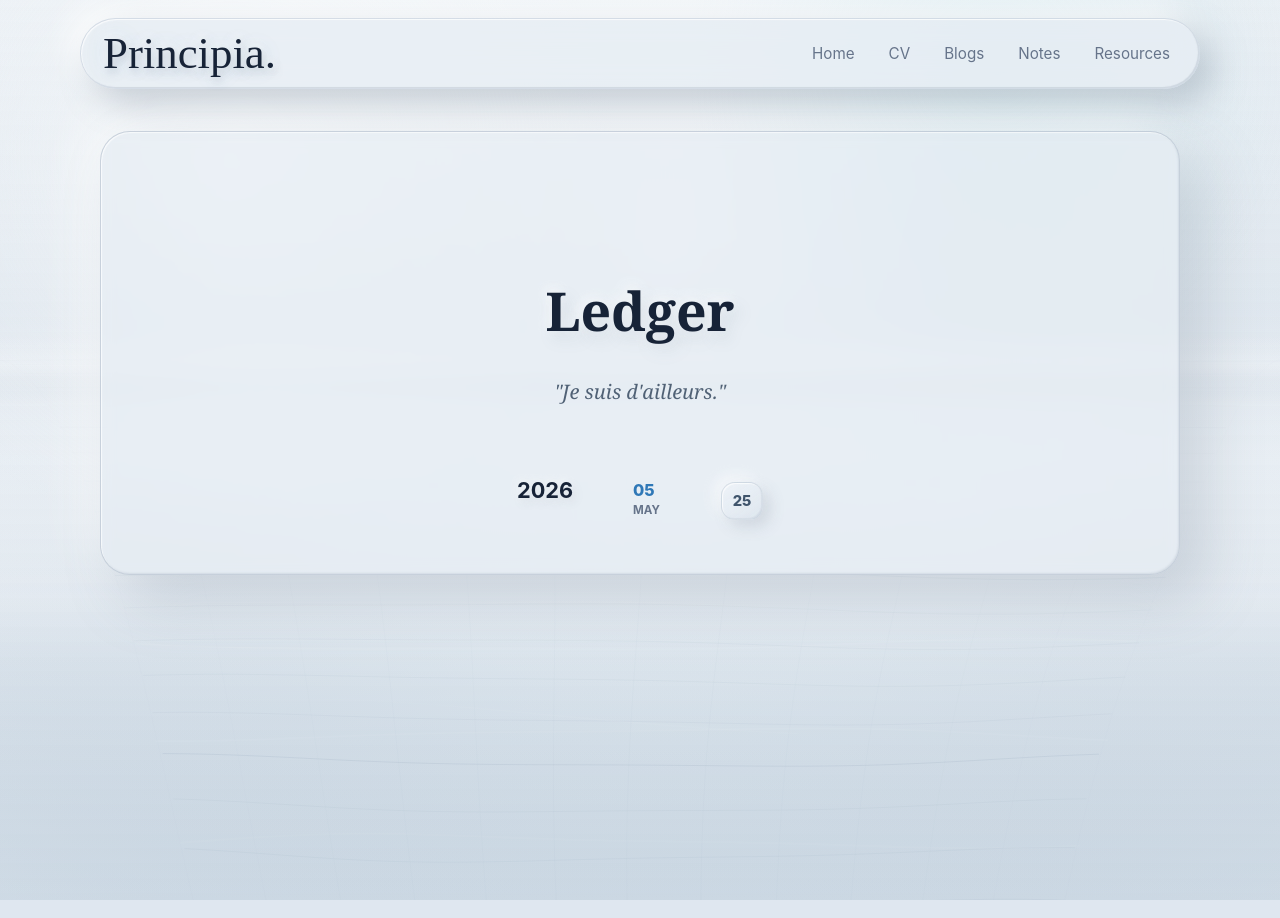
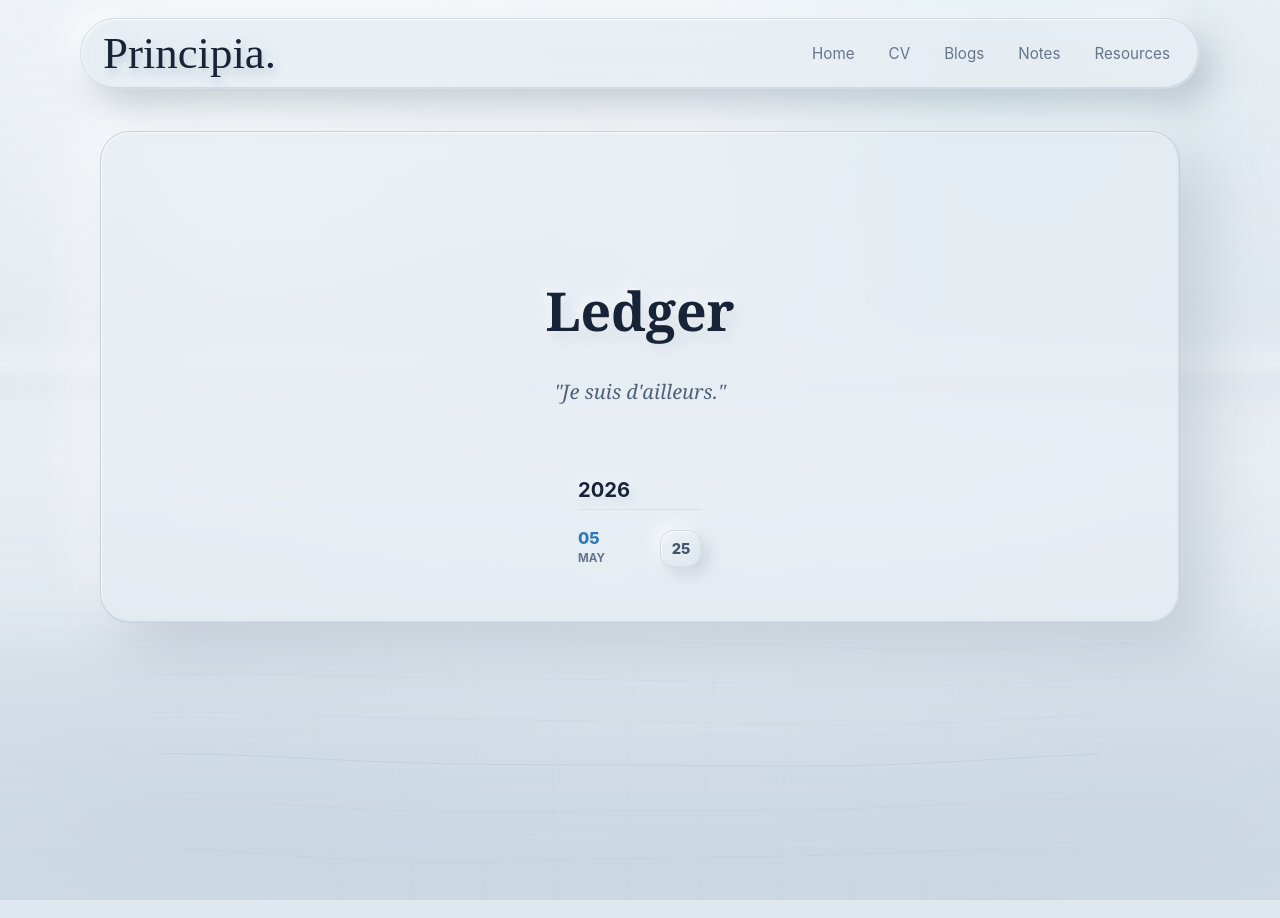
Before and after one commit to EtherealKasumi/personalpage, a Jekyll site: the page built from ledger.md, in a window 1280 px wide. Built offline with Jekyll 4.4.1, drawn with Linux system fonts in a browser that asks for light colours; some web fonts are replaced.

Commit message:
Rebalance ledger year layout

```diff
--- a/_layouts/default.html
+++ b/_layouts/default.html
@@ -117,12 +117,12 @@
         .ledger-entry span { font-weight: 800; letter-spacing: 0; }
         .ledger-entry small { color: #66748a; font-size: 0.88rem; text-align: right; }
         .ledger-page { gap: clamp(28px, 5vw, 46px); }
-        .ledger-index { display: grid; gap: clamp(28px, 5vw, 44px); max-width: 760px; margin: -8px auto 0; }
-        .ledger-year { display: grid; grid-template-columns: minmax(82px, 0.28fr) minmax(0, 1fr); gap: clamp(18px, 4vw, 34px); align-items: start; padding-top: 4px; border-top: 1px solid rgba(75, 96, 124, 0.14); }
+        .ledger-index { display: grid; gap: clamp(30px, 5vw, 46px); max-width: 680px; margin: -8px auto 0; }
+        .ledger-year { display: grid; gap: 18px; padding-top: 18px; border-top: 1px solid rgba(75, 96, 124, 0.14); }
         .ledger-year:first-child { border-top: 0; padding-top: 0; }
-        .ledger-year-title { position: sticky; top: 112px; margin: 0; padding: 0; border-bottom: none; color: #172337; font-family: var(--ui-font); font-size: clamp(1.05rem, 2.2vw, 1.36rem); line-height: 1; letter-spacing: 0; text-shadow: 3px 4px 10px rgba(111,126,145,0.16), -2px -2px 8px rgba(255,255,255,0.7); }
-        .ledger-months { display: grid; gap: 18px; }
-        .ledger-month { display: grid; grid-template-columns: 72px minmax(0, 1fr); gap: 16px; align-items: start; }
+        .ledger-year-title { margin: 0; padding: 0 0 9px; border-bottom: 1px solid rgba(75, 96, 124, 0.1); color: #172337; font-family: var(--ui-font); font-size: clamp(1.05rem, 2.2vw, 1.26rem); line-height: 1; letter-spacing: 0; text-shadow: 3px 4px 10px rgba(111,126,145,0.16), -2px -2px 8px rgba(255,255,255,0.7); }
+        .ledger-months { display: grid; gap: 15px; }
+        .ledger-month { display: grid; grid-template-columns: 68px minmax(0, 1fr); gap: 14px; align-items: start; }
         .ledger-month-title { margin: 0; padding: 2px 0 0; border-bottom: none; color: #2f78b7; font-family: var(--ui-font); font-size: 1.02rem; line-height: 1.05; font-weight: 800; letter-spacing: 0; }
         .ledger-month-title span { display: block; margin-top: 5px; color: #66748a; font-size: 0.72rem; font-weight: 700; text-transform: uppercase; }
         .ledger-date-grid { display: flex; flex-wrap: wrap; gap: 9px; align-items: center; padding: 2px 0 13px; border-bottom: 1px dashed rgba(75, 96, 124, 0.16); }
@@ -160,8 +160,7 @@
             .ledger-entry { align-items: flex-start; flex-direction: column; gap: 3px; border-radius: 18px; margin-top: -10px; }
             .ledger-entry small { text-align: left; }
             .ledger-index { max-width: 100%; margin-top: -4px; }
-            .ledger-year { grid-template-columns: 1fr; gap: 16px; }
-            .ledger-year-title { position: static; }
+            .ledger-year { gap: 16px; }
             .ledger-month { grid-template-columns: 58px minmax(0, 1fr); gap: 12px; }
             .ledger-date-grid { gap: 8px; }
             .ledger-date { width: 39px; height: 36px; border-radius: 13px; }
```
